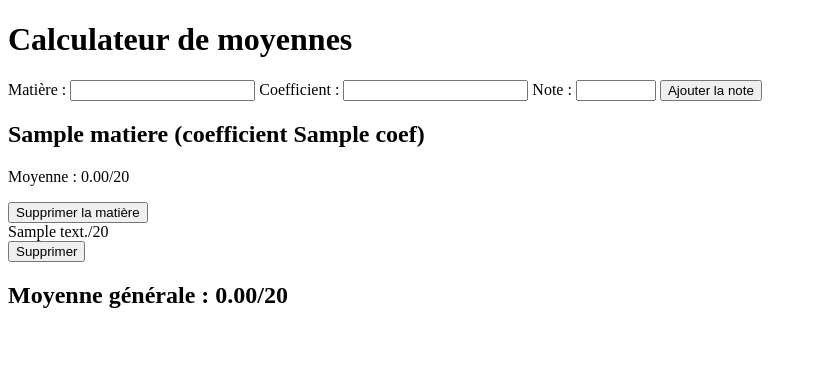
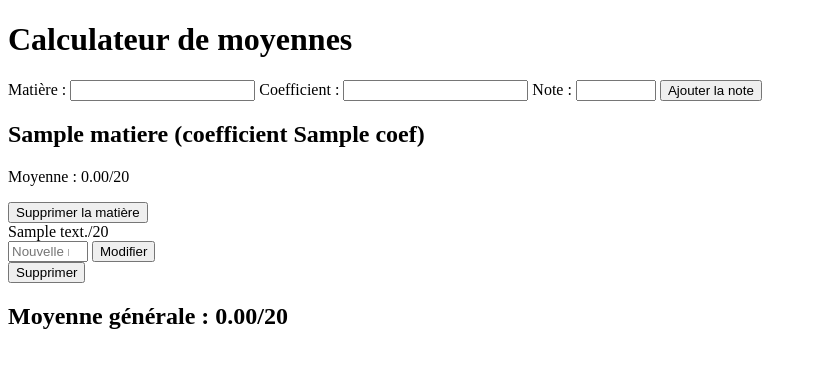
Before and after one commit to Abd-xl/Calculateur-Moyennes, a Flask app: template templates/index.html in a window 1280 px wide. Shown: the top 368 px of the page, without its empty margins (0-817 px from the left). Run offline with Flask 3, Linux system fonts and the light colour scheme; the template is opened without the code that fills it: most values are stand-ins (such as "Sample title", 1, 10 or a date in 2020).

Commit message:
feat: add note modification forms

```diff
--- a/templates/index.html
+++ b/templates/index.html
@@ -41,6 +41,14 @@
                 <span>{{ note }}/20</span>
 
                 <form method="POST">
+                    <input type="hidden" name="action" value="modifier">
+                    <input type="hidden" name="matiere" value="{{ matiere }}">
+                    <input type="hidden" name="ancienne_note" value="{{ note }}">
+                    <input type="number" name="nouvelle_note" min="0" max="20" step="0.01" placeholder="Nouvelle note" required>
+                    <button type="submit">Modifier</button>
+                </form>
+
+                <form method="POST">
                     <input type="hidden" name="action" value="supprimer">
                     <input type="hidden" name="matiere" value="{{ matiere }}">
                     <input type="hidden" name="note" value="{{ note }}">
```
